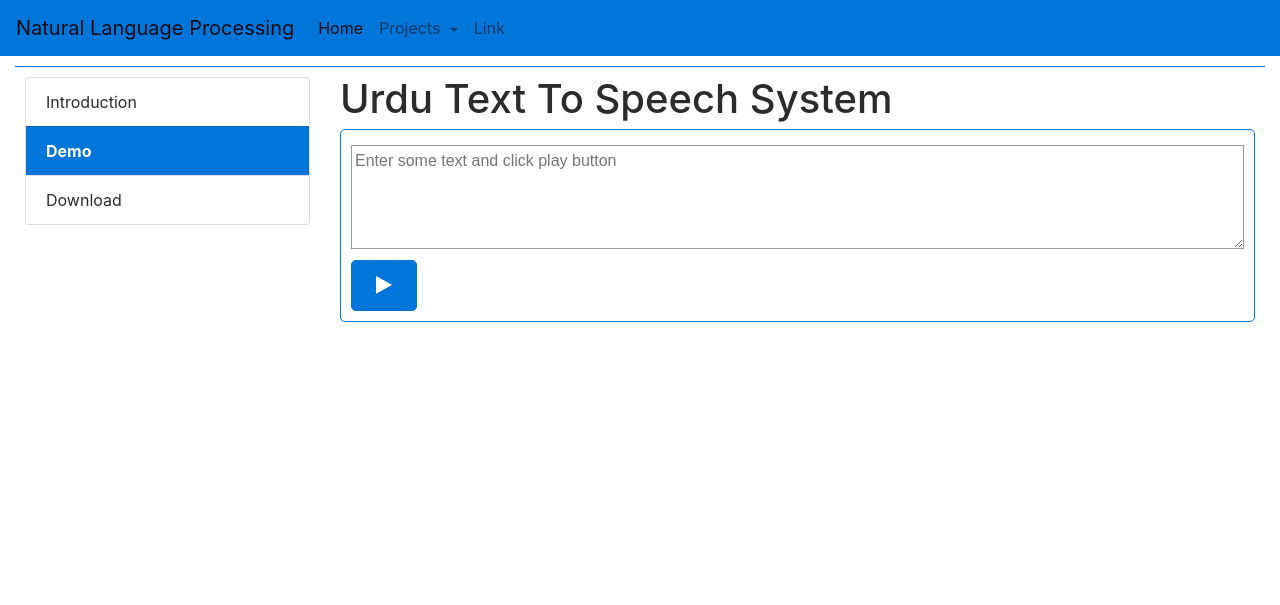
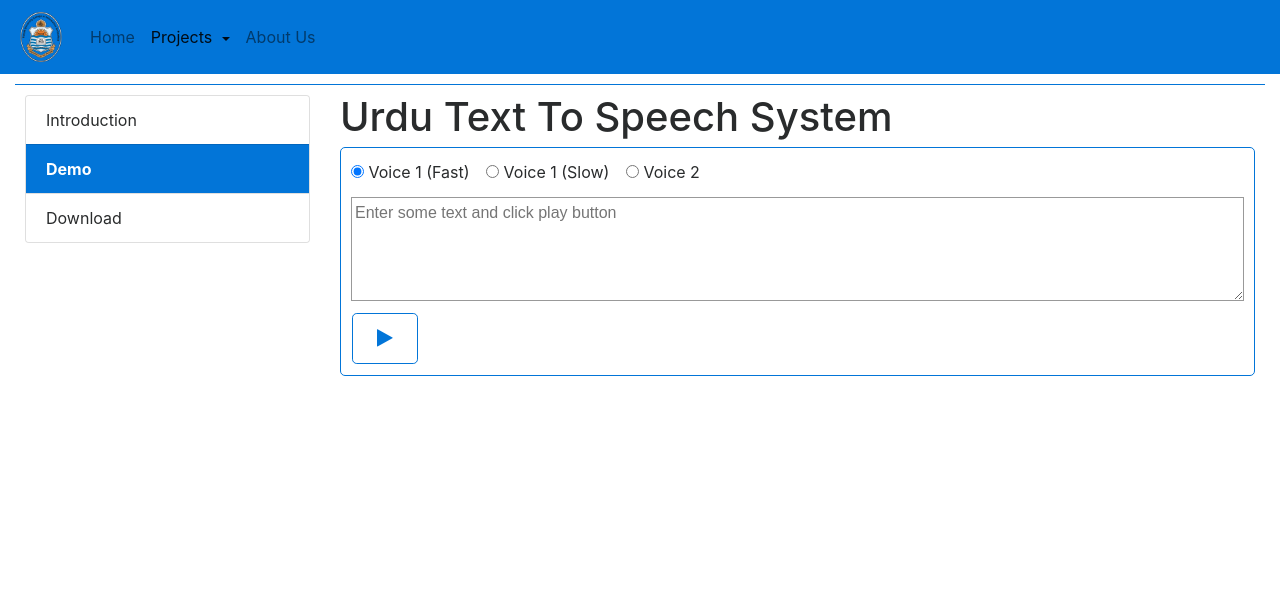
Before and after one commit to mhsiddiqui/nlp, a Django app: page /tts/demo/ in a window 1280 px wide. Shown: the top 605 px of the page. Run offline with Django 3.2, Linux system fonts and the light colour scheme; some libraries are stand-ins or nearby versions.

Commit message:
multiple voices

```diff
--- a/nlp/views.py
+++ b/nlp/views.py
@@ -12,3 +12,8 @@ def run_shell_command(command):
 
 class IndexPage(TemplateView):
     template_name = 'index.html'
+
+    def get_context_data(self, **kwargs):
+        context = super(IndexPage, self).get_context_data(**kwargs)
+        context.update({'navlink': 'main'})
+        return context
--- a/static/js/script.js
+++ b/static/js/script.js
@@ -2,26 +2,34 @@
  * Created by mhassan on 8/30/17.
  */
 $(document).ready(function () {
+
 });
 
 $('#play_sound').click(function () {
-    debugger;
-    var urdu_text_area = $('#urdu_text_area');
-    if (urdu_text_area.val() == '') {
-        $('#error').show()
+
+    var urdu_text_area = $('#urdu_text_area').val();
+    $('.alert').hide()
+    if (urdu_text_area == '') {
+        $('#required-error').show()
+    }
+    else if(/[a-zA-Z]+/.test(urdu_text_area) == true){
+        $('#alphabet-error').show()
     }
     else {
+        $('#loading-div').show();
         var settings = {
             "crossDomain": true,
             "url": "/nlp/tts/generate/voice/",
             "method": "POST",
             "data": {
-                "text": urdu_text_area.val()
+                "text": urdu_text_area,
+                "voice": $("input[name='voice_option']:checked").val()
             }
         };
 
         $.ajax(settings).done(function (response) {
             $('#output_div').empty().append(response);
+            $('#loading-div').hide();
             $('#generated_voice').get(0).play();
         });
     }
--- a/templates/base.html
+++ b/templates/base.html
@@ -17,6 +17,7 @@
 
     <!-- Custom fonts for this template -->
     <link href="{% static 'css/font-awesome.min.css' %}" rel="stylesheet" type="text/css">
+    <link href="{% static 'img/favicon.ico' %}" rel="shortcut icon" type="image/x-icon">
     <link href="https://fonts.googleapis.com/css?family=Montserrat:400,700" rel="stylesheet" type="text/css">
     <link href="https://fonts.googleapis.com/css?family=Lato:400,700,400italic,700italic" rel="stylesheet"
           type="text/css">
@@ -33,14 +34,16 @@
             aria-label="Toggle navigation">
         <span class="navbar-toggler-icon"></span>
     </button>
-    <a class="navbar-brand" href="#">Natural Language Processing</a>
+    <a class="navbar-brand" href="/">
+        <img src="{% static 'img/logo.png' %}" width="50" height="50" alt="">
+    </a>
 
     <div class="collapse navbar-collapse" id="navbarSupportedContent">
         <ul class="navbar-nav mr-auto">
-            <li class="nav-item active">
-                <a class="nav-link" href="/">Home <span class="sr-only">(current)</span></a>
+            <li class="nav-item {% if navlink == 'main' %}active{% endif %}">
+                <a class="nav-link" href="/">Home</a>
             </li>
-            <li class="nav-item dropdown">
+            <li class="nav-item dropdown {% if navlink == 'project' %}active{% endif %}">
                 <a class="nav-link dropdown-toggle" href="http://example.com" id="navbarDropdownMenuLink"
                    data-toggle="dropdown" aria-haspopup="true" aria-expanded="false">
                     Projects
@@ -49,8 +52,8 @@
                     <a class="dropdown-item" href="{% url 'tts-page' %}">Urdu TTS</a>
                 </div>
             </li>
-            <li class="nav-item">
-                <a class="nav-link" href="#">Link</a>
+            <li class="nav-item {% if navlink == 'about' %}active{% endif %}">
+                <a class="nav-link" href="#">About Us</a>
             </li>
         </ul>
     </div>
--- a/templates/index.html
+++ b/templates/index.html
@@ -4,8 +4,8 @@
 
     <div class="jumbotron">
         <div class="container text-center">
-            <h1>My Portfolio</h1>
-            <p>Some text that represents "Me"...</p>
+            <h1>Natural Language Processing, PUCIT</h1>
+{#            <p>Some text that represents "Me"...</p>#}
         </div>
     </div>
 
--- a/templates/tts/demo.html
+++ b/templates/tts/demo.html
@@ -1,13 +1,50 @@
 {% extends 'tts/tts.html' %}
+{% load static %}
 {% block project_page %}
-    <div id="error" class="alert alert-danger alert-dismissible fade show" role="alert" style="display: none">
+    <div id="required-error" class="alert alert-danger alert-dismissible fade show" role="alert" style="display: none">
         <button type="button" class="close" data-dismiss="alert" aria-label="Close">
             <span aria-hidden="true">&times;</span>
         </button>
         <strong>Error!</strong> Kindly add some text and click play button
     </div>
+    <div id="alphabet-error" class="alert alert-danger alert-dismissible fade show" role="alert" style="display: none">
+        <button type="button" class="close" data-dismiss="alert" aria-label="Close">
+            <span aria-hidden="true">&times;</span>
+        </button>
+        <strong>Error!</strong> No English Alphabet is allowed
+    </div>
+    <div class="form-check form-check-inline">
+        <label class="form-check-label">
+            <input class="form-check-input" type="radio" name="voice_option" id="voice_1"
+                   value="voice_pucit_indic_ur_cg" checked> Voice 1 (Fast)
+        </label>
+    </div>
+    <div class="form-check form-check-inline">
+        <label class="form-check-label">
+            <input class="form-check-input" type="radio" name="voice_option" id="voice_2"
+                   value="voice_pucit_indic_urs_cg"> Voice 1 (Slow)
+        </label>
+    </div>
+    <div class="form-check form-check-inline">
+        <label class="form-check-label">
+            <input class="form-check-input" type="radio" name="voice_option" id="voice_3"
+                   value="voice_pucit_indic_urm_cg"> Voice 2
+        </label>
+    </div>
     <textarea id="urdu_text_area" rows="4" cols="50" placeholder="Enter some text and click play button"></textarea>
-    <button class="btn btn-primary btn-lg" id="play_sound" type="button"><i class="fa fa-play" aria-hidden="true"></i>
-    </button>
+    <table>
+        <tr>
+            <td>
+                <button class="btn btn-outline-primary btn-lg" id="play_sound" type="button"><i class="fa fa-play"
+                                                                                        aria-hidden="true"></i></button>
+            </td>
+            <td>
+                <div id="loading-div" style="display: none;">
+                    <img src="{% static "img/loader.gif" %}">
+                </div>
+            </td>
+        </tr>
+    </table>
+
     <div id="output_div"></div>
 {% endblock %}
--- a/tts/views.py
+++ b/tts/views.py
@@ -32,7 +32,7 @@ class TTSPage(TemplateView):
 
     def get_context_data(self, **kwargs):
         context = super(TTSPage, self).get_context_data(**kwargs)
-        context.update({'subtab': 'intro'})
+        context.update({'subtab': 'intro', 'navlink': 'project'})
         return context
 
 
@@ -41,7 +41,7 @@ class DemoPage(TemplateView):
 
     def get_context_data(self, **kwargs):
         context = super(DemoPage, self).get_context_data(**kwargs)
-        context.update({'subtab': 'demo'})
+        context.update({'subtab': 'demo', 'navlink': 'project'})
         return context
 
 
@@ -53,9 +53,10 @@ class GenerateVoice(View):
 
     def post(self, request, *args, **kwargs):
         uuid_str = str(uuid.uuid4())
+        voice = request.POST.get('voice')
         self.delete_old_generated_voice()
         text_input_file = self.save_input_in_file(request.POST.get('text'), uuid_str)
-        generated_voice = self.generate_voice(text_input_file, uuid_str)
+        generated_voice = self.generate_voice(text_input_file, uuid_str, voice)
         saved_obj = self.save_file_to_db(generated_voice, request.POST.get('text'))
         self.delete_temp_files(text_input_file, generated_voice)
         return render(request, template_name='tts/voice_demo.html', context={'generated': saved_obj})
@@ -67,14 +68,15 @@ class GenerateVoice(View):
             f.write(txt.encode('utf8'))
         return file_with_path
 
-    def generate_voice(self, file_with_path, uuid_str):
+    def generate_voice(self, file_with_path, uuid_str, voice):
         output_file = 'out_%s.wav' % uuid_str
         command_data = {
             'path': BASE_DIR,
             'output_file': output_file,
-            'input_file': file_with_path
+            'input_file': file_with_path,
+            'voice': voice
         }
-        command = FESTIVALDIR + '/bin/text2wave -o {path}/tmp/output/{output_file} {input_file}'.format(**command_data)
+        command = FESTIVALDIR + '/bin/text2wave -o {path}/tmp/output/{output_file} -eval "({voice})" {input_file}'.format(**command_data)
         command_output = run_shell_command(command)
         return '%s/tmp/output/%s' % (BASE_DIR, output_file)
 
```
Also changed, not shown: tts/text_processor/main.py (deleted, +0 -10 lines), static/css/style.css (line endings or trailing spaces), static/img/favicon.ico (added), static/img/loader.gif (added), static/img/logo.png, tts/text_processor/text.txt (deleted).
